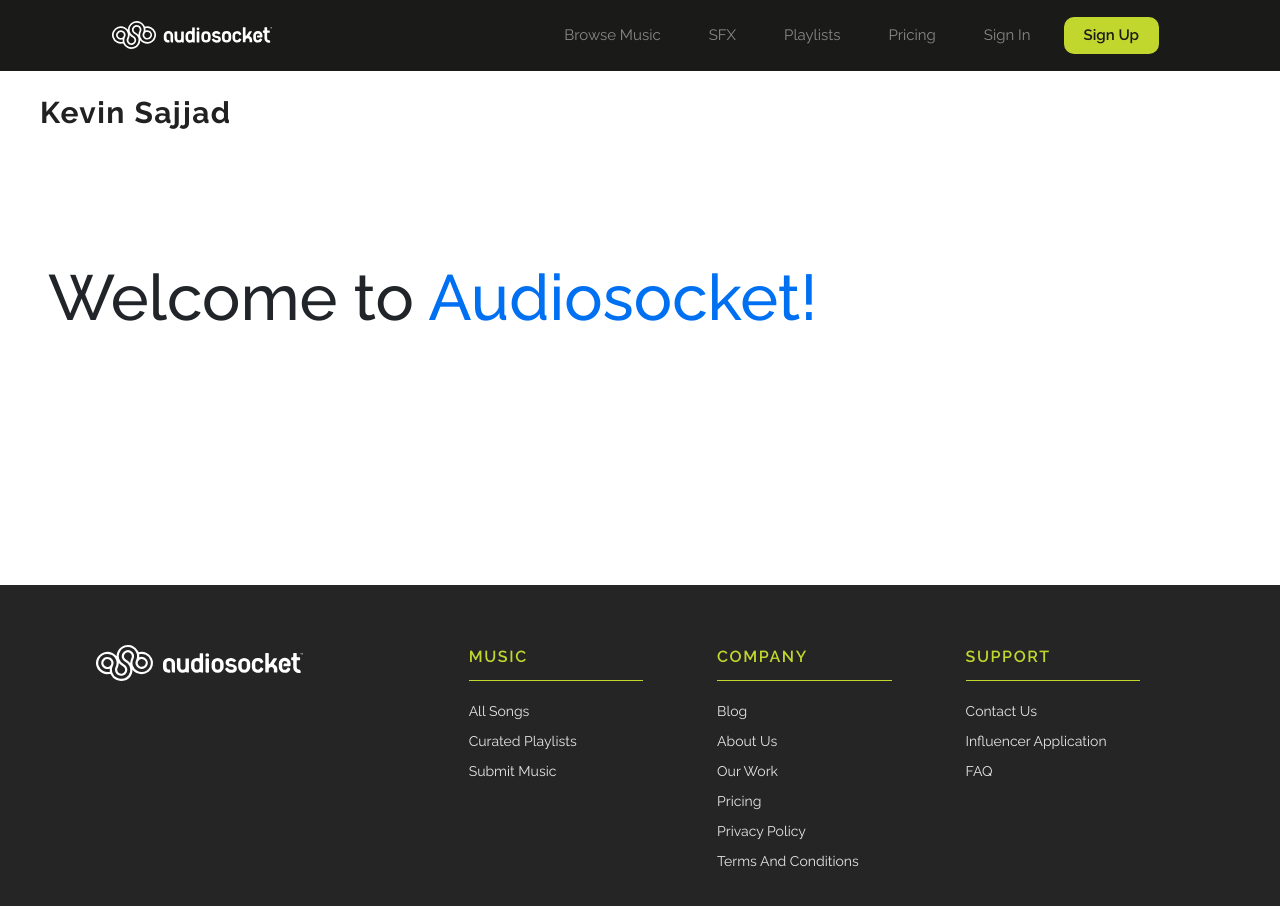
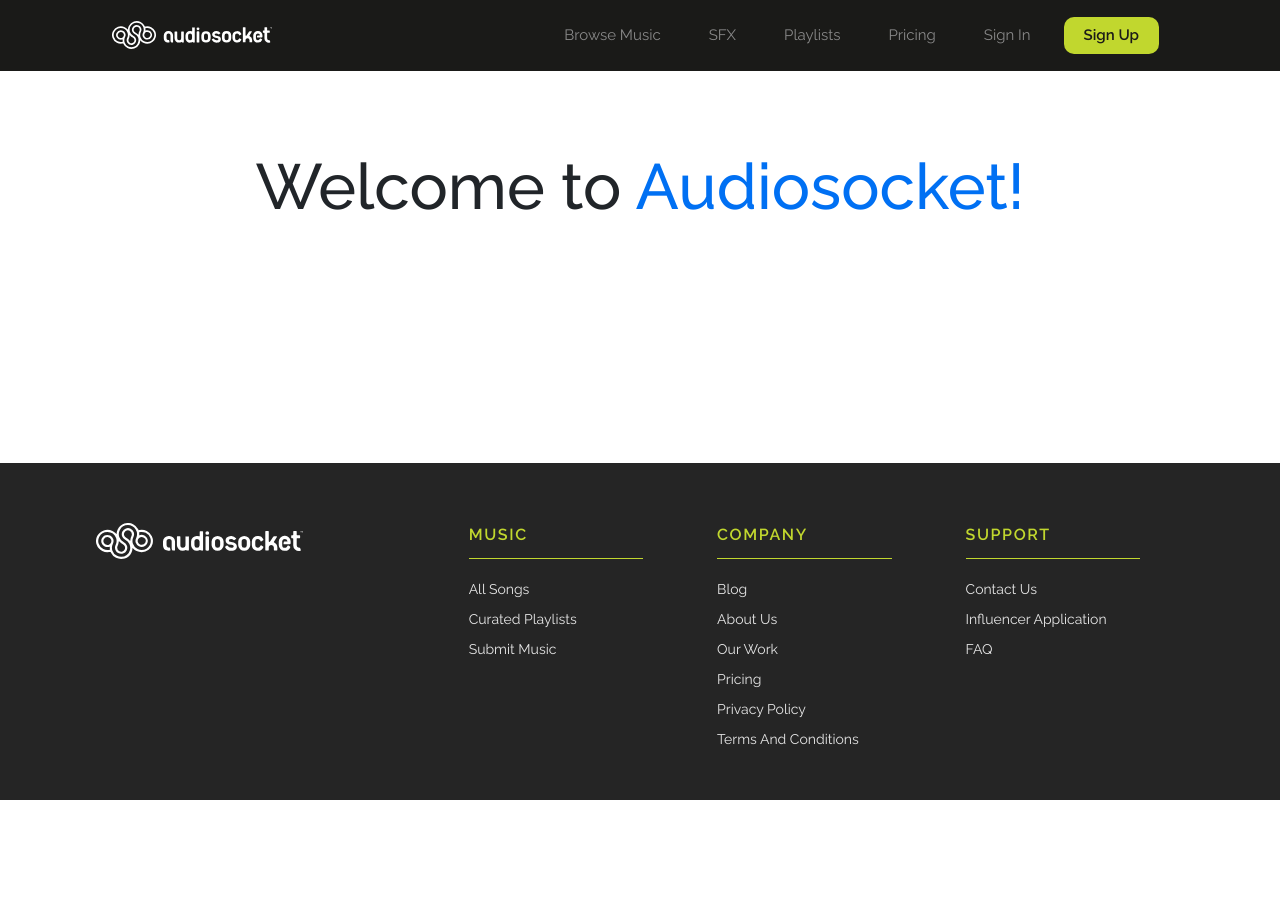
Before and after one commit to Square63/audiosocket_frontend_phase4, a Next.js app: page / in a window 1280 px wide. Shown: the top 906 px of the page. After the commit the page ends 800 px from the top, so only its background shows below. Built offline with nearby package versions, Linux system fonts and the light colour scheme.

Commit message:
Fixed layout component rendering

```diff
--- a/components/Layout.js
+++ b/components/Layout.js
@@ -12,17 +12,19 @@
       <Header/>
       <div className="content-area">
         <main className="main">
+          {router.pathname.toLowerCase().indexOf('/user/') !== -1
+            ?
               <div className="userAccountWrapper">
                 <div className="userAcountHeading">
                   <h1>Kevin sajjad</h1>
                 </div>
                 <div className="userAccountInner">
-              {router.pathname.indexOf('/user/') !== -1 &&
                   <Sidebar/>
-              }
                   {children}
                 </div>
               </div>
+            : children
+          }
         </main>
       </div>
       <Footer/>
```
Lines whose indentation alone changed are shown as unchanged.
